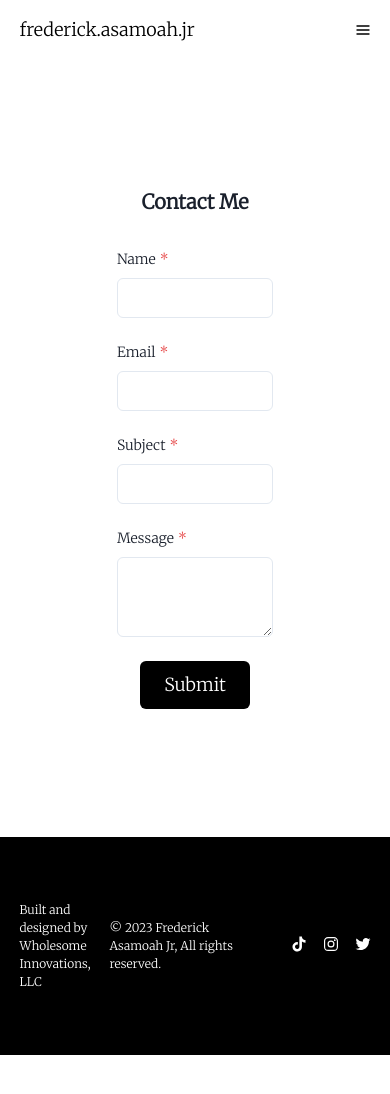
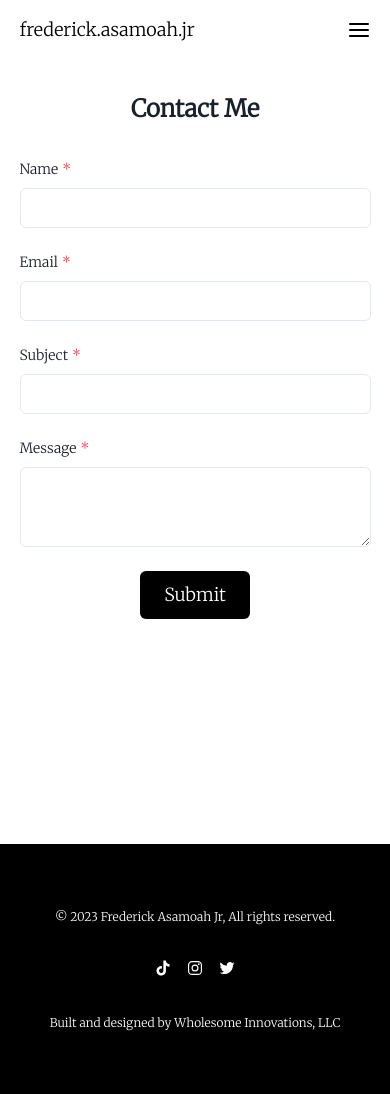
Before and after one commit to fasamoah19/frederickasamoahjr.com, a Next.js app: page /contact in a window 390 px wide. Before the commit the page ends 1055 px from the top, so only its background shows below. Built offline with nearby package versions, Linux system fonts and the light colour scheme.

Commit message:
Implemented responsiveness for 4K monitors and for mobile Added a new modal for displaying the menu on mobile Updated the look of the about page Updated the prologue page Created a folder called modals and placed the BetaReadSignUpDrawer component in there.

```diff
--- a/components/Footer.tsx
+++ b/components/Footer.tsx
@@ -1,5 +1,15 @@
 import { merriweather } from "@/fonts/merriweather";
-import { Box, HStack, Icon, Link, Spacer, Text } from "@chakra-ui/react";
+import {
+  Box,
+  Flex,
+  Hide,
+  HStack,
+  Icon,
+  Link,
+  Show,
+  Spacer,
+  Text,
+} from "@chakra-ui/react";
 import { IoLogoTiktok, IoLogoInstagram, IoLogoTwitter } from "react-icons/io5";
 import NextLink from "next/link";
 
@@ -14,6 +24,7 @@ export default function Footer() {
 
   return (
     <Box as="footer" w="100%" bg="black" py={16}>
+      <Show above="md">
         <HStack width={"90%"} mx={"auto"} align={"center"}>
           {/** Company tag */}
           <Text
@@ -86,6 +97,84 @@ export default function Footer() {
             </Link>
           </HStack>
         </HStack>
+      </Show>
+      <Hide above="md">
+        {/** Social Media handles. Add links */}
+        <Flex
+          width={"100%"}
+          direction={"column"}
+          align={"center"}
+          justify={"center"}
+          gap={8}
+        >
+          {/** Fred's name and website copyright */}
+          <Text
+            fontFamily={merriweather.style.fontFamily}
+            color={"white"}
+            fontSize={12}
+          >
+            © {year} Frederick Asamoah Jr, All rights reserved.
+          </Text>
+          {/** Social Media handles. Add links */}
+
+          <HStack spacing={4} color={"white"}>
+            <Link
+              as={NextLink}
+              passHref
+              href="https://www.tiktok.com/@fred_asamoah_jr_write?is_from_webapp=1&sender_device=pc"
+              target={"_blank"}
+            >
+              <Icon
+                as={IoLogoTiktok}
+                boxSize={4}
+                pos="relative"
+                top={0}
+                transition="top 0.25s ease"
+                _hover={{ top: -2 }}
+              />
+            </Link>
+
+            <Link
+              as={NextLink}
+              passHref
+              href={"https://www.instagram.com/fred_asamoah_jr_write/"}
+              target={"_blank"}
+            >
+              <Icon
+                as={IoLogoInstagram}
+                boxSize={4}
+                pos="relative"
+                top={0}
+                transition="top 0.25s ease"
+                _hover={{ top: -2 }}
+              />
+            </Link>
+
+            <Link
+              as={NextLink}
+              passHref
+              href="https://twitter.com/RealFredAsamoah"
+              target={"_blank"}
+            >
+              <Icon
+                as={IoLogoTwitter}
+                boxSize={4}
+                pos="relative"
+                top={0}
+                transition="top 0.25s ease"
+                _hover={{ top: -2 }}
+              />
+            </Link>
+          </HStack>
+          <Text
+            fontFamily={merriweather.style.fontFamily}
+            color={"white"}
+            fontSize={12}
+          >
+            Built and designed by Wholesome Innovations, LLC
+          </Text>
+        </Flex>
+      </Hide>
     </Box>
   );
 }
--- a/components/Header.tsx
+++ b/components/Header.tsx
@@ -7,15 +7,17 @@ import {
   Hide,
   Link,
   Box,
+  useDisclosure,
 } from "@chakra-ui/react";
 import TextWithUnderlineHoverComponent from "./TextWithUnderlineHoverComponent";
 import { HamburgerIcon } from "@chakra-ui/icons";
 import NextLink from "next/link";
+import MenuDrawer from "./modals/MenuDrawer";
 
 // Props necessary for the Header
 type HeaderProps = {
-  textColor?: string // The text color received will determine the hover underline cover effect
-}
+  textColor?: string; // The text color received will determine the hover underline cover effect
+};
 
 /**
  * Header for the website
@@ -23,18 +25,20 @@ type HeaderProps = {
  * @param param0 HeaderProps
  * @returns
  */
-export default function Header({ textColor = "black" } : HeaderProps) {
-
+export default function Header({ textColor = "black" }: HeaderProps) {
+  const { isOpen, onOpen, onClose } = useDisclosure();
   return (
-    <Box
-      as="header"
-      py={4}
-      width={"100%"}
+    <>
+      <MenuDrawer isOpen={isOpen} onClose={onClose} />
+      <Box as="header" py={4} width={"100%"}>
+        <Flex
+          w={"90%"}
+          direction={"row"}
+          align={"center"}
+          mx="auto"
+          color={textColor}
         >
-      <Flex w={"90%"} direction={"row"} align={"center"} mx="auto" color={textColor}>
-        <Text textStyle={'headerText'}>
-          frederick.asamoah.jr
-        </Text>
+          <Text textStyle={"headerText"}>frederick.asamoah.jr</Text>
           <Spacer />
           <HStack spacing={8}>
             <Show above="md">
@@ -58,10 +62,11 @@ export default function Header({ textColor = "black" } : HeaderProps) {
               </Link>
             </Show>
             <Hide above="md">
-            <HamburgerIcon />
+              <HamburgerIcon boxSize={6} onClick={onOpen} />
             </Hide>
           </HStack>
         </Flex>
       </Box>
+    </>
   );
 }
--- a/components/Layout.tsx
+++ b/components/Layout.tsx
@@ -1,5 +1,5 @@
 import { Box, useDisclosure } from "@chakra-ui/react";
-import BetaReadSignUpDrawer from "./BetaReadSignUpDrawer";
+import BetaReadSignUpDrawer from "./modals/BetaReadSignUpDrawer";
 import Footer from "./Footer";
 import Header from "./Header";
 
--- /dev/null
+++ b/components/modals/MenuDrawer.tsx
@@ -0,0 +1,68 @@
+import {
+  Center,
+  Container,
+  Divider,
+  Drawer,
+  DrawerBody,
+  DrawerCloseButton,
+  DrawerContent,
+  DrawerHeader,
+  DrawerOverlay,
+  Flex,
+  Link,
+  Text,
+} from "@chakra-ui/react";
+import { motion } from "framer-motion";
+import NextLink from "next/link";
+
+/** Props necessary for the component */
+type MenuDrawerProps = {
+  isOpen: boolean;
+  onClose: () => void;
+};
+
+/**
+ * MenuDrawer to display the menu for mobile and tablet visitors
+ *
+ * @param param0 MenuDrawer props
+ * @returns MenuDrawer component
+ */
+export default function MenuDrawer({ isOpen, onClose }: MenuDrawerProps) {
+  return (
+    <Drawer isOpen={isOpen} onClose={onClose} size={"md"}>
+      <DrawerOverlay />
+      <DrawerContent>
+        <DrawerCloseButton />
+        <DrawerHeader>Menu</DrawerHeader>
+        <DrawerBody height={"100%"} py={"25%"}>
+          <Flex
+            as={motion.div}
+            direction={"column"}
+            width={"100%"}
+            justify={"center"}
+            align={"center"}
+            gap={8}
+          >
+            <Divider w={"70%"} />
+            <Link as={NextLink} href={"/"} onClick={onClose}>
+              <Text fontSize={"xl"}>HOME</Text>
+            </Link>
+            <Divider w={"70%"} />
+            <Link as={NextLink} passHref href="/the-pivot/prologue" onClick={onClose}>
+              <Text fontSize={"xl"}>THE PIVOT - PROLOGUE</Text>
+            </Link>
+            <Divider w={"70%"} />
+            <Link as={NextLink} passHref href="/about" onClick={onClose}>
+              <Text fontSize={"xl"}>ABOUT</Text>
+            </Link>
+            <Divider w={"70%"} />
+            <Link as={NextLink} passHref href="/contact" onClick={onClose}>
+              <Text fontSize={"xl"}>CONTACT</Text>
+            </Link>
+            <Divider w={"70%"} />
+          </Flex>
+        </DrawerBody>
+      </DrawerContent>
+    </Drawer>
+  );
+}
--- a/pages/contact.tsx
+++ b/pages/contact.tsx
@@ -1,9 +1,7 @@
 import Header from "@/components/Header";
-import { merriweather } from "@/fonts/merriweather";
 import {
   Box,
   Button,
-  Divider,
   Flex,
   FormControl,
   FormLabel,
@@ -24,17 +22,16 @@ export default function ContactPage() {
   return (
     <>
       <HeadComponent title="Contact | Frederick Asamoah Jr" />
-
-      <Box as={"main"}>
-        <Flex width={"100%"} direction={"column"} height={{ base: "100%" }}>
+      <Box as="main" height={"100vh"}>
+        <Flex width={"100%"} direction={"column"}>
           <Header />
-          <Flex w={"100%"} direction={"column"} py={32}>
+          <Flex w={"100%"} direction={"column"} py={{base: 8, md: 32}}>
             <Text textStyle={"h2"} mb={8}>
               Contact Me
             </Text>
             {/** Contact Form */}
             <form id="submit-contact" onSubmit={() => {}}>
-              <VStack spacing={6} width={"40%"} mx={"auto"}>
+              <VStack spacing={6} width={{base: '90%', sm: '80%', md: '70%', lg: "40%"}} mx={"auto"}>
                 {/** Name */}
                 <FormControl isRequired>
                   <FormLabel fontSize={14}>Name</FormLabel>
--- a/pages/the-pivot/prologue.tsx
+++ b/pages/the-pivot/prologue.tsx
@@ -1,4 +1,4 @@
-import BetaReadSignUpDrawer from "@/components/BetaReadSignUpDrawer";
+import BetaReadSignUpDrawer from "@/components/modals/BetaReadSignUpDrawer";
 import HeadComponent from "@/components/HeadComponent";
 import Header from "@/components/Header";
 import { merriweather } from "@/fonts/merriweather";
--- a/styles/theme.ts
+++ b/styles/theme.ts
@@ -24,16 +24,16 @@ const theme = extendTheme({
     flexImageContainer900H: {
       direction: "column",
       width: "100%",
-      bgPos: "center",
+      bgPos: { base: "100% center", md: "center" },
       bgRepeat: "no-repeat",
       bgSize: "cover",
       bgAttachment: "fixed",
-      minHeight: { base: "fit-content", md: "900px" }
+      minHeight: { base: "100%", md: "900px" }
     },
     flexImageContainerFitContent: {
       direction: "column",
       width: "100%",
-      bgPos: "center",
+      bgPos: { base: "40%", md: "center" },
       bgRepeat: "no-repeat",
       bgSize: "cover",
       bgAttachment: "fixed",
@@ -54,20 +54,23 @@ const theme = extendTheme({
   textStyles: {
     h1: {
       fontSize: { base: '4xl', md: '7xl' }, // 40px , 72px
-      fontWeight: 'bold' // 700
+      fontWeight: 'bold', // 700
+      color: { base: 'white', md: 'black' }
     },
     h2: {
       textAlign: 'center',
-      fontSize: { base: 'xl', md: '4xl' }, // 40px
+      fontSize: { base: '2xl', md: '4xl' }, // 40px
       fontWeight: 'bold', // 700
-      mb: 8
+      mb: 8,
     },
     h2Caption: {
       fontStyle: 'italic',
       fontSize: { base: 'sm', md: 'lg' }, // 18px
+      fontWeight: 'bold',
+      color: { base: 'white', md: 'black' }
     },
     paragraph: {
-      fontSize: { base: 'md', md: 'lg' }, // 18px
+      fontSize: { base: 'sm', md: 'md', xl: 'xl' }, // 18px
       textAlign: 'justify'
     },
     prologue: {
@@ -84,7 +87,7 @@ const theme = extendTheme({
       fontSize: 'lg', // 18px
       fontWeight: 'medium',
       lineHeight: 10,
-      textAlign: 'justify'
+      textAlign: { base: 'center', md: 'justify' }
     },
     headerLinks: {
       fontSize: 'md'
```
Also changed, not shown: pages/about.tsx (+31 -48 lines), pages/index.tsx (+43 -25 lines), components/modals/BetaReadSignUpDrawer.tsx (renamed from components/BetaReadSignUpDrawer.tsx). Lines whose indentation alone changed are shown as unchanged.
